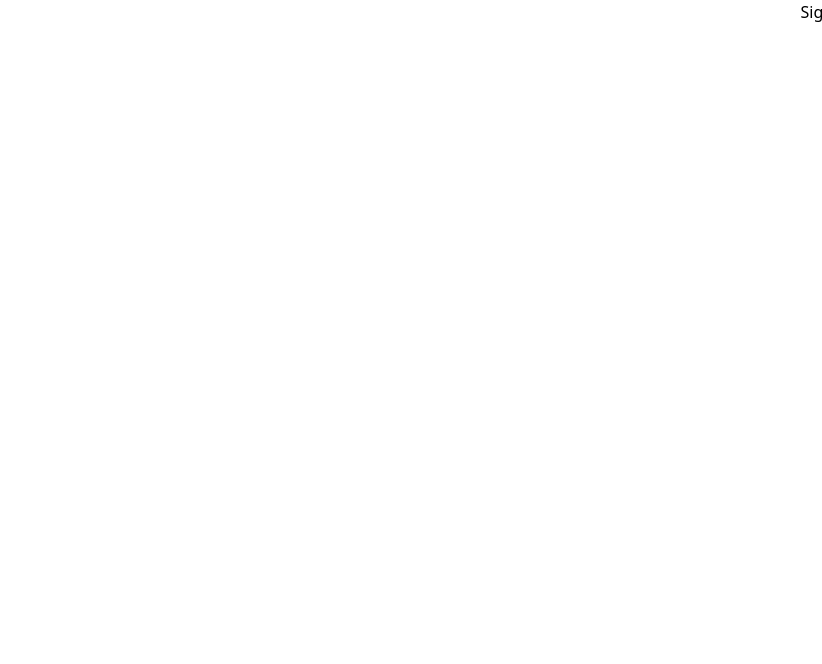
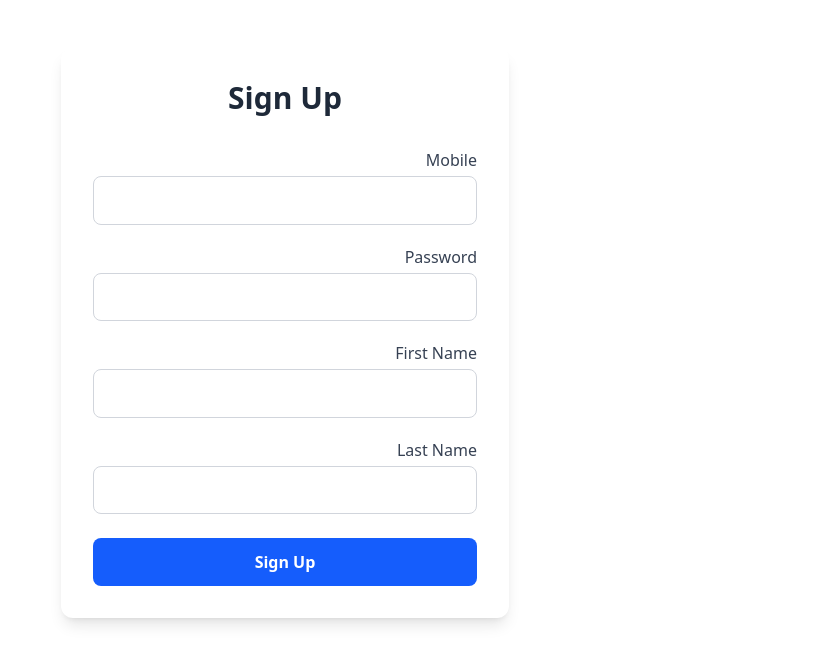
Before and after one commit to AmirC4b/clinic, a React (Vite) app in the folder clinic-project/: page /sign-up in a window 1280 px wide. Shown: the top 664 px of the page, without its empty margins (458-1280 px from the left). Built offline with nearby package versions, Linux system fonts and the light colour scheme.

Commit message:
sign up and login fix

```diff
--- a/clinic-project/src/App.tsx
+++ b/clinic-project/src/App.tsx
@@ -10,11 +10,13 @@ import Schedules from "./pages/Schedules";
 import Signup from "./pages/Sign-up";
 import Reports from "./pages/Reports";
 import Settings from "./pages/Settings";
+import  Login  from "./pages/Login";
 
 function App() {
   return (
     <BrowserRouter>
       <Routes>
+        <Route path="/login" element={<Login />} />
         <Route path="/sign-up" element={<Signup />} />
         <Route path="/" element={<Layout />}>
           <Route index element={<Dashboard />} />
--- a/clinic-project/src/components/Header.tsx
+++ b/clinic-project/src/components/Header.tsx
@@ -1,7 +1,10 @@
-import React from "react";
-import { Link } from "react-router-dom";
+import React, { useEffect, useState } from "react";
+import { Link, useNavigate } from "react-router-dom";
 
 export const Header = () => {
+  const navigate = useNavigate();
+  const [userFullName, setUserFullName] = useState("");
+  const [logged, setLogged] = useState(false);
   const navItems = [
     { title: "داشبورد", path: "/" },
     { title: "بیماران", path: "/patients" },
@@ -10,16 +13,37 @@ export const Header = () => {
     { title: "تخصص‌ها", path: "/specialties" },
     { title: "برنامه‌ها", path: "/schedules" },
   ];
+  const userId = localStorage.getItem("userId");
+  const fullName = localStorage.getItem("FullName");
+
+  useEffect(() => {
+    const userId = localStorage.getItem("userId");
+    const fullName = localStorage.getItem("FullName");
+
+    if (fullName && userId) {
+      setLogged(true);
+      setUserFullName(fullName);
+    } else {
+      setLogged(false);
+      setUserFullName("");
+    }
+  }, []);
+
+  const handleLogout = () => {
+    localStorage.removeItem("userId");
+    localStorage.removeItem("FullName");
+    setLogged(false);
+    setUserFullName("");
+    navigate("/");
+  };
 
   return (
     <header className="bg-blue-600 text-white py-4 px-6" dir="rtl">
       <div className="container mx-auto flex items-center justify-between">
-        {/* عنوان */}
         <h1 className="text-xl font-bold whitespace-nowrap">
           سیستم مدیریت کلینیک
         </h1>
 
-        {/* منو */}
         <nav>
           <ul className="flex gap-6 text-sm font-medium">
             {navItems.map((item, index) => (
@@ -31,14 +55,31 @@ export const Header = () => {
             ))}
           </ul>
         </nav>
-
-        {/* دکمه ورود */}
+        <div className="flex gap-2">
+          {logged ? (
+            <>
+              <span className="text-white font-bold">{userFullName}</span>
+              <span onClick={handleLogout} className="cursor-pointer">
+                Logout
+              </span>
+            </>
+          ) : (
+            <>
               <Link
                 to="/sign-up"
                 className="bg-white text-black px-4 py-2 rounded-xl shadow hover:bg-gray-100 transition"
               >
+                ثبت نام
+              </Link>
+              <Link
+                to="/login"
+                className="bg-white text-black px-4 py-2 rounded-xl shadow hover:bg-gray-100 transition"
+              >
                 ورود
               </Link>
+            </>
+          )}
+        </div>
       </div>
     </header>
   );
--- a/clinic-project/src/components/Sidebar.tsx
+++ b/clinic-project/src/components/Sidebar.tsx
@@ -8,7 +8,7 @@ import {
   ClipboardList,
   FileBarChart,
   Settings,
-} from "lucide-react"; // استفاده از آیکون‌های lucide
+} from "lucide-react";
 
 const navItems = [
   { title: "داشبورد", to: "/", icon: <BarChart2 size={20} /> },
--- a/clinic-project/src/main.tsx
+++ b/clinic-project/src/main.tsx
@@ -2,9 +2,23 @@ import { StrictMode } from "react";
 import { createRoot } from "react-dom/client";
 import "./assets/styles/index.css";
 import App from "./App.tsx";
+import { ToastContainer } from "react-toastify";
 
 createRoot(document.getElementById("root")!).render(
   <StrictMode>
+    <ToastContainer
+        position="top-center"
+        autoClose={5000}
+        hideProgressBar={false}
+        newestOnTop={false}
+        closeOnClick={false}
+        rtl={false}
+        pauseOnFocusLoss
+        draggable
+        pauseOnHover
+        theme="dark"
+      />
     <App />
   </StrictMode>
+
 );
--- a/clinic-project/src/pages/Login.tsx
+++ b/clinic-project/src/pages/Login.tsx
@@ -1,7 +1,69 @@
-import React from 'react'
+import axios from "axios";
+import { useForm } from "react-hook-form";
+import { ToastContainer, toast } from "react-toastify";
+import { useNavigate } from "react-router-dom";
 
 export default function Login() {
+  const {
+    register,
+    handleSubmit,
+    reset,
+    formState: { errors },
+  } = useForm();
+
+  const navigate = useNavigate();
+
+  const handleLogin = async (data: any) => {
+    try {
+      const response = await axios.post("https://nowruzi.top/api/User/Login", {
+        mobile: data.mobile,
+        password: data.password,
+      });
+
+      console.log("ورود با موفقیت انجام شد", response.data);
+      toast("ثبت‌ نام با موفقیت انجام شد ✅");
+
+      localStorage.setItem("userId", response.data.data.id);
+      localStorage.setItem("FullName", response.data.data.fullName);
+      navigate("/");
+      reset();
+    } catch (error) {
+      console.error("خطا در ورود:", error);
+      toast(error.response.data.message);
+    }
+  };
+
   return (
-    <div>Login</div>
-  )
+    <div className="max-w-sm mx-auto p-8 bg-white rounded-lg shadow-md mt-10">
+      <h2 className="text-2xl font-bold text-center mb-6">Login</h2>
+      <form onSubmit={handleSubmit(handleLogin)} className="flex flex-col">
+        <label className="font-semibold mb-1">Mobile</label>
+        <input
+          type="text"
+          {...register("mobile", { required: true, minLength: 11 })}
+          className="p-2 border border-gray-300 rounded mb-4 focus:outline-none focus:ring-2 focus:ring-blue-400"
+        />
+        {errors.mobile && (
+          <p className="text-red-500 text-sm mb-2">شماره موبایل الزامی است</p>
+        )}
+
+        <label className="font-semibold mb-1">Password</label>
+        <input
+          type="password"
+          {...register("password", { required: true })}
+          className="p-2 border border-gray-300 rounded mb-4 focus:outline-none focus:ring-2 focus:ring-blue-400"
+        />
+        {errors.password && (
+          <p className="text-red-500 text-sm mb-2">رمز عبور الزامی است</p>
+        )}
+
+        <button
+          type="submit"
+          className=" cursor-pointer mt-2 py-2 bg-blue-600 hover:bg-blue-700 text-white font-bold rounded transition-colors"
+        >
+          Login
+        </button>
+      </form>
+    </div>
+  );
 }
--- a/clinic-project/src/pages/Sign-up.tsx
+++ b/clinic-project/src/pages/Sign-up.tsx
@@ -1,7 +1,107 @@
-import React from 'react'
+import axios from "axios";
+import { useForm } from "react-hook-form";
+import { ToastContainer, toast } from "react-toastify";
+import { useNavigate } from "react-router-dom";
 
 export default function Signup() {
+  const {
+    register,
+    handleSubmit,
+    reset,
+    formState: { errors },
+  } = useForm();
+
+  const navigate = useNavigate();
+  const postData = async (data: any) => {
+    try {
+      const response = await axios.post(
+        "https://nowruzi.top/api/User/Register",
+        {
+          mobile: data.mobile,
+          password: data.password,
+          firstName: data.firstName,
+          lastName: data.lastName,
+        }
+      );
+
+      console.log("ثبت نام با موفقیت انجام شد", response.data);
+      toast("ثبت‌نام با موفقیت انجام شد ✅");
+
+      localStorage.setItem("userId", response.data.data.id);
+      localStorage.setItem("FullName", response.data.data.fullName);
+      navigate("/login");
+      reset();
+    } catch (error) {
+      console.error("خطا در ثبت‌نام:", error);
+      toast(error.response.data.message);
+    }
+  };
+
   return (
-    <div>Sign-up</div>
-  )
+    <div className="max-w-md mx-auto mt-12 p-8 bg-white rounded-xl shadow-lg font-sans">
+      <ToastContainer
+        position="top-center"
+        autoClose={5000}
+        hideProgressBar={false}
+        newestOnTop={false}
+        closeOnClick={false}
+        rtl={false}
+        pauseOnFocusLoss
+        draggable
+        pauseOnHover
+        theme="dark"
+      />
+      <h2 className="text-center text-3xl font-semibold mb-8 text-gray-800">
+        Sign Up
+      </h2>
+      <form onSubmit={handleSubmit(postData)} className="flex flex-col">
+        <label className="mb-1 font-medium text-gray-700">Mobile</label>
+        <input
+          type="text"
+          {...register("mobile", { required: true, minLength: 11 })}
+          className="w-full p-3 mb-5 border border-gray-300 rounded-lg text-[15px] focus:outline-none focus:border-blue-500 transition"
+        />
+        {errors.mobile && (
+          <p className="text-red-500 text-sm mb-2">شماره موبایل الزامی است</p>
+        )}
+
+        <label className="mb-1 font-medium text-gray-700">Password</label>
+        <input
+          type="password"
+          {...register("password", { required: true })}
+          className="w-full p-3 mb-5 border border-gray-300 rounded-lg text-[15px] focus:outline-none focus:border-blue-500 transition"
+        />
+        {errors.password && (
+          <p className="text-red-500 text-sm mb-2">رمز عبور الزامی است</p>
+        )}
+
+        <label className="mb-1 font-medium text-gray-700">First Name</label>
+        <input
+          type="text"
+          {...register("firstName", { required: true })}
+          className="w-full p-3 mb-5 border border-gray-300 rounded-lg text-[15px] focus:outline-none focus:border-blue-500 transition"
+        />
+        {errors.firstName && (
+          <p className="text-red-500 text-sm mb-2">نام الزامی است</p>
+        )}
+
+        <label className="mb-1 font-medium text-gray-700">Last Name</label>
+        <input
+          type="text"
+          {...register("lastName", { required: true })}
+          className="w-full p-3 mb-6 border border-gray-300 rounded-lg text-[15px] focus:outline-none focus:border-blue-500 transition"
+        />
+        {errors.lastName && (
+          <p className="text-red-500 text-sm mb-2">نام خانوادگی الزامی است</p>
+        )}
+
+        <button
+          type="submit"
+          className="cursor-pointer w-full py-3 bg-blue-600 hover:bg-blue-700 text-white text-[16px] font-semibold rounded-lg transition duration-300"
+        >
+          Sign Up
+        </button>
+      </form>
+    </div>
+  );
 }
```
Lines whose indentation alone changed are shown as unchanged.
